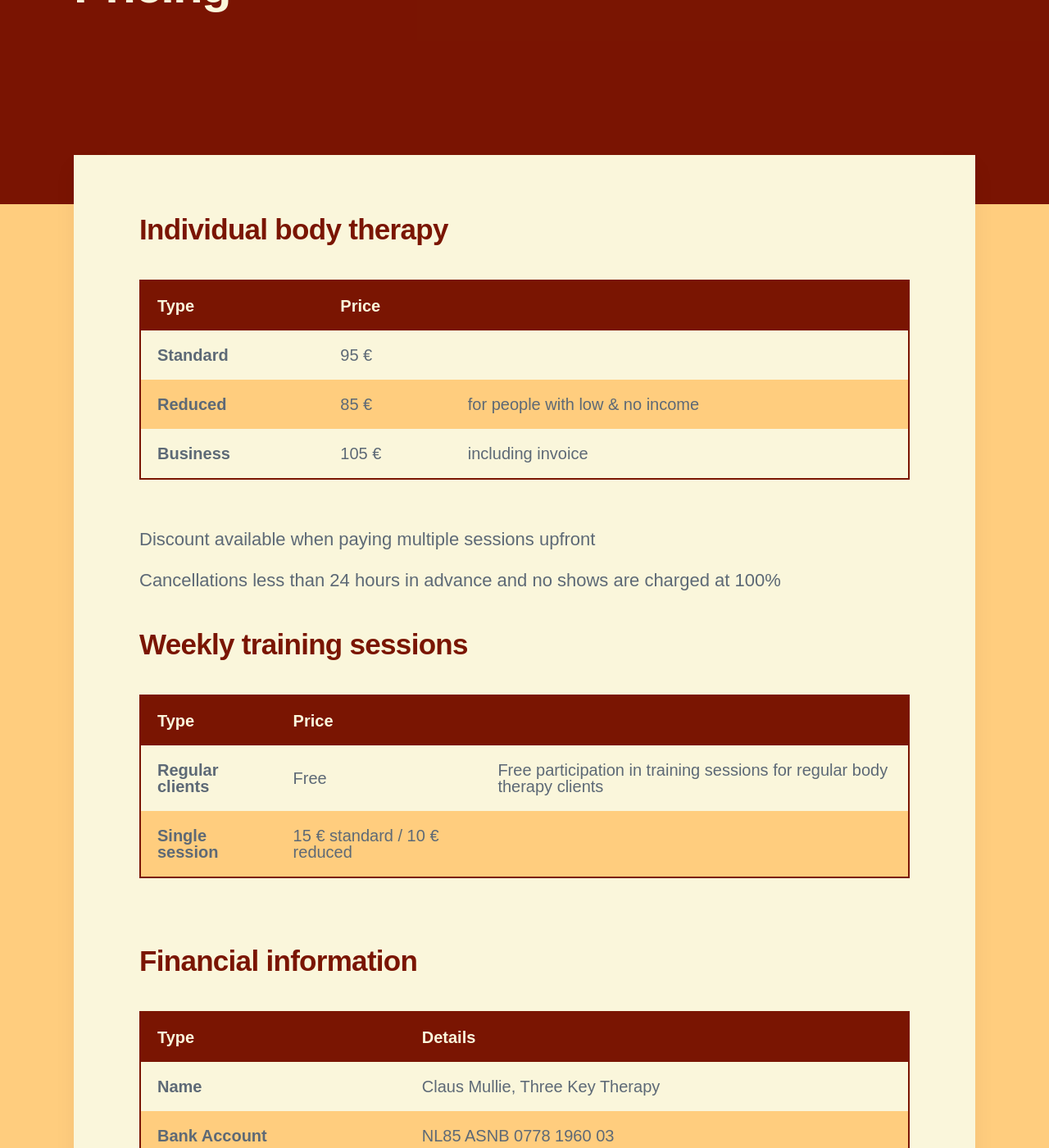
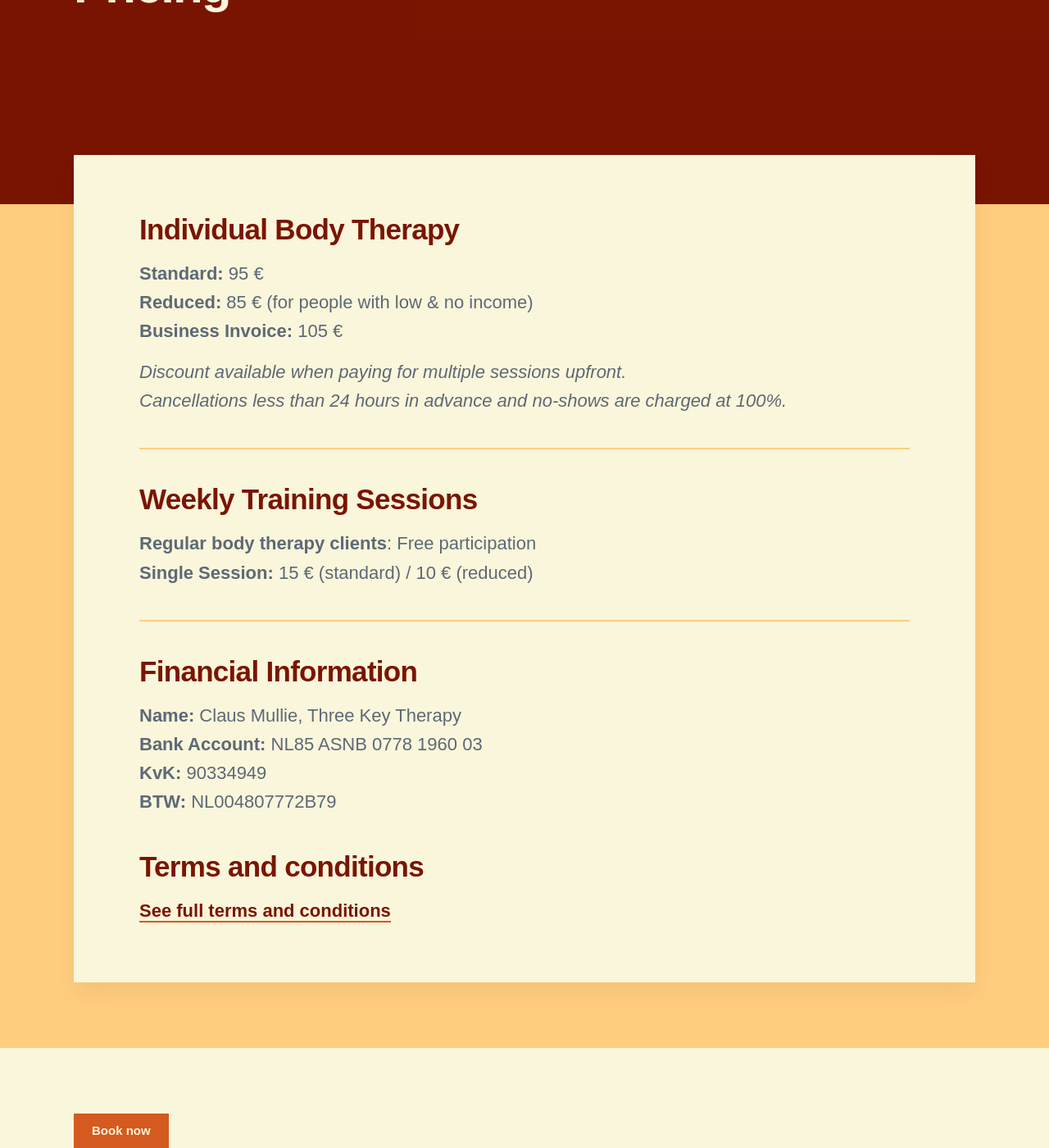
Before and after one commit to threekeytherapy/threekeytherapy.com, a Jekyll site: the page built from _pages/pricing.md, in a window 1280 px wide and 1400 px high, scrolled down 459 px. Shown: the whole window at 82% size. Built offline with Jekyll 4.4.1, drawn with Linux system fonts in a browser that asks for light colours; nearby versions of some CDN libraries; some web fonts are replaced.

Commit message:
removes tables on pricing page

```diff
--- a/_pages/pricing.md
+++ b/_pages/pricing.md
@@ -5,34 +5,30 @@
 featured_image:
 ---
 
-## Individual body therapy
+## Individual Body Therapy
 
-| **Type**              | **Price** |  |
-|-----------------------|-----------|----------------------------|
-| **Standard**          | 95 €      |                            |
-| **Reduced**           | 85 €      | for people with low & no income |
-| **Business** | 105 €     | including invoice |
+**Standard:** 95 €
+**Reduced:** 85 € (for people with low & no income)
+**Business Invoice:** 105 €
 
-Discount available when paying multiple sessions upfront
+*Discount available when paying for multiple sessions upfront.*
+*Cancellations less than 24 hours in advance and no-shows are charged at 100%.*
 
-Cancellations less than 24 hours in advance and no shows are charged at 100%
+---
 
-## Weekly training sessions
+## Weekly Training Sessions
 
-| **Type**            | **Price**      |                      |
-|---------------------|----------------|-------------------------------------------------|
-| **Regular clients** | Free           | Free participation in training sessions for regular body therapy clients |
-| **Single session**  | 15 € standard / 10 € reduced |                        |
+**Regular body therapy clients**: Free participation
+**Single Session:** 15 € (standard) / 10 € (reduced)
 
+---
 
-## Financial information
+## Financial Information
 
-| **Type**            | **Details**                                      |
-|---------------------|--------------------------------------------------|
-| **Name**    | Claus Mullie, Three Key Therapy                          |
-| **Bank Account**    | NL85 ASNB 0778 1960 03                           |
-| **KvK**             | 90334949                                          |
-| **BTW**             | NL004807772B79                                    |
+**Name:** Claus Mullie, Three Key Therapy
+**Bank Account:** NL85 ASNB 0778 1960 03
+**KvK:** 90334949
+**BTW:** NL004807772B79
 
 ## Terms and conditions
 
```
